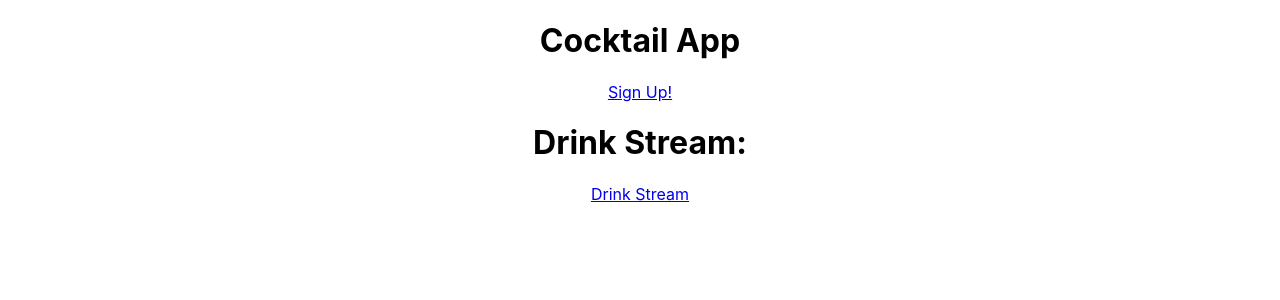
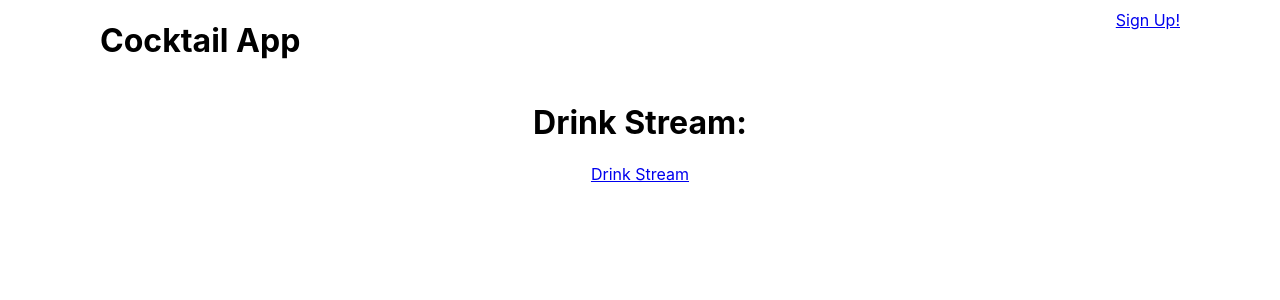
Before and after one commit to davidglic/project3-frontend, a React (Create React App) app in the folder cocktail-app/: page / in a window 1280 px wide. Shown: the top 300 px of the page. Built offline with nearby package versions, Linux system fonts and the light colour scheme.

Commit message:
style header

```diff
--- a/cocktail-app/src/App.css
+++ b/cocktail-app/src/App.css
@@ -1,3 +1,12 @@
 .App {
   text-align: center;
 }
+.header {
+  display: flex;
+  justify-content: space-between;
+  margin-left:  100px;
+}
+.head-right{
+  margin-right: 100px;
+  margin-top: 10px;
+}
--- a/cocktail-app/src/components/Header.js
+++ b/cocktail-app/src/components/Header.js
@@ -9,8 +9,10 @@ class Header extends Component{
         return (
             <div className="header">
                 <h1 className="title">Cocktail App</h1>
+            <div className="head-right">
                 <Link
                     to="/signup">Sign Up!</Link>
+            </div>
             </div>
         )
     }
```
